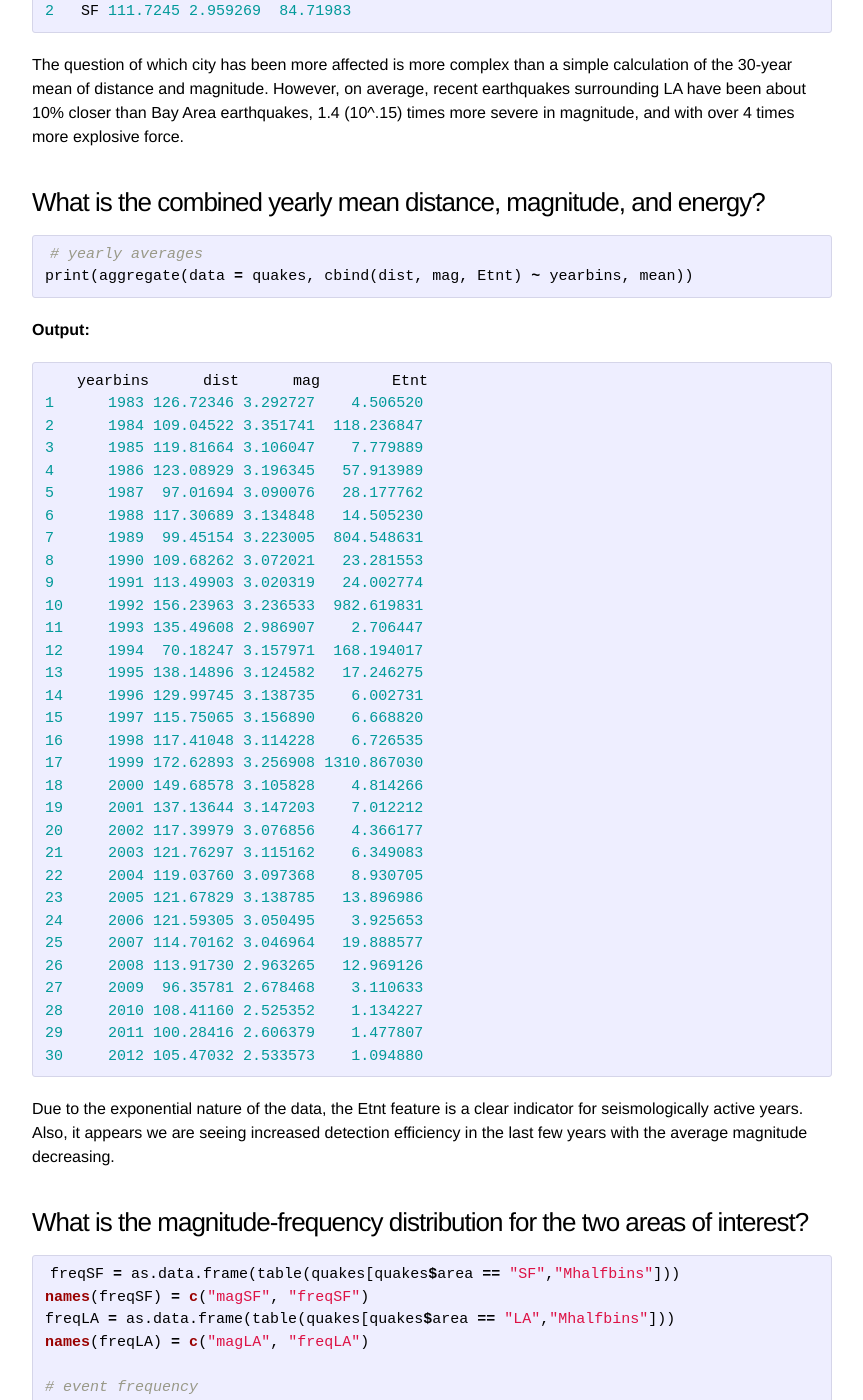
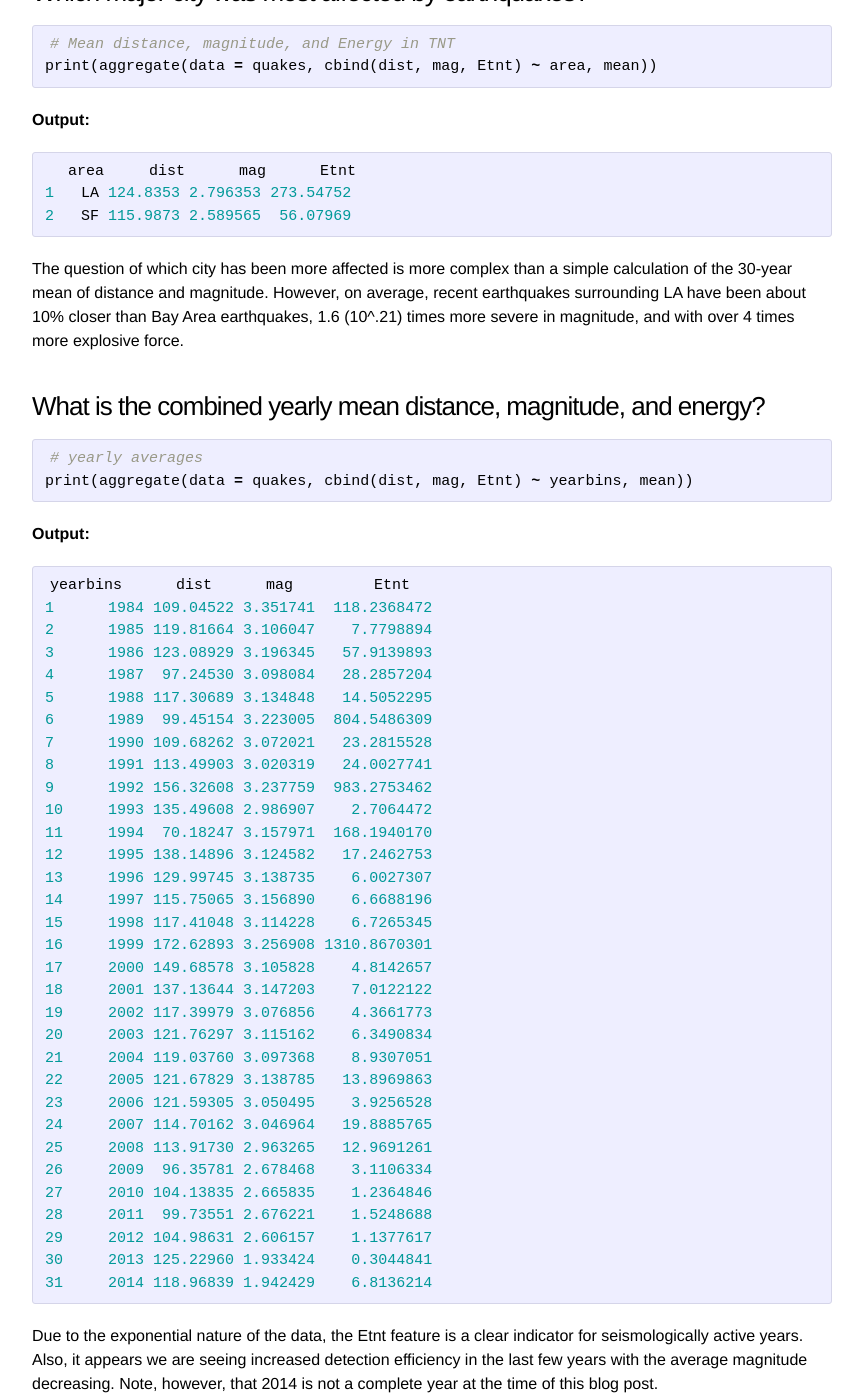
Before and after one commit to abshinn/abshinn.github.io, a Jekyll site: the page built from _posts/2014-08-19-R-and-Quakes.markdown, in a window 1280 px wide and 1400 px high, scrolled down 3532 px. Shown: the whole window, without its empty margins (208-1071 px from the left). Built offline with Jekyll 4.4.1, drawn with Linux system fonts in a browser that asks for light colours; Markdown is read by kramdown in place of the engine named in the settings; comment, search, counter and statistics services are not loaded; some of the changed text lies outside the part shown.

Commit message:
update post to include Napa quake

````diff
--- a/_posts/2014-08-19-R-and-Quakes.markdown
+++ b/_posts/2014-08-19-R-and-Quakes.markdown
@@ -6,7 +6,9 @@
 categories: R
 ---
 
-I decided to do a bit of data exploration around major California earthquakes in the last 30 years. Specifically, I will look at earthquakes within 200 km of San Francisco and Los Angeles.
+_Update: The 6.0 Napa earthquake occured a week after I originally published this post. I re-ran the code and analysis to include the new quake._
+
+I decided to do a bit of data exploration around major California earthquakes in the last 30 years. Specifically, I will look at earthquakes within 200 km of San Francisco and Los Angeles between August 1984 and August 2014.
 
 USGS has a very accessible Earthquake API and [online query form](http://earthquake.usgs.gov/earthquakes/search/). I wrote a [simple script](http://github.com/abshinn/usgs/) in Python3 which queries the API and downloads the result.
 
@@ -19,30 +21,30 @@
 ```python
 import usgs
 
-# obtain data for the greater San Francisco area, 1983 through 2012
-usgs.APIquery(starttime = "1983-01-01", endtime = "2013-01-01",
-              minmagnitude = "0.1",
+# obtain data for the greater San Francisco area, start of 1984 through August 24, 2014 in PST
+usgs.APIquery(starttime = "1984-01-01T07:00:00", endtime = "2014-08-25T07:00:00",
+              minmagnitude = "1.5",
               latitude = "37.77", longitude = "-122.44",
               minradiuskm = "0", maxradiuskm = "200",
               reviewstatus = "reviewed",
-              filename = "usgsQuery_SF_83-12.csv",
+              filename = "usgsQuery_SF_84-14.csv",
               format = "csv")
 
-# obtain data for the greater Los Angeles area, 1983 through 2012
-usgs.APIquery(starttime = "1983-01-01", endtime = "2013-01-01",
-              minmagnitude = "0.1",
+# obtain data for the greater Los Angeles area, start of 1984 through August 24, 2014 in PST
+usgs.APIquery(starttime = "1984-01-01T07:00:00", endtime = "2014-08-25T07:00:00",
+              minmagnitude = "1.5",
               latitude = "34.05", longitude = "-118.26",
               minradiuskm = "0", maxradiuskm = "200",
               reviewstatus = "reviewed",
-              filename = "usgsQuery_LA_83-12.csv",
+              filename = "usgsQuery_LA_84-14.csv",
               format = "csv")
 ```
 
 Switching over to use R, I then read the CSVs into dataframes. For convenience, I define an area label and combine the dataframes into one.
 
 ```R
-SFquakes = read.csv('usgsQuery_SF_83-12.csv', header = TRUE, stringsAsFactors = FALSE)
-LAquakes = read.csv('usgsQuery_LA_83-12.csv', header = TRUE, stringsAsFactors = FALSE)
+SFquakes = read.csv("usgsQuery_SF_84-14.csv", header = TRUE, stringsAsFactors = FALSE)
+LAquakes = read.csv("usgsQuery_LA_84-14.csv", header = TRUE, stringsAsFactors = FALSE)
 SFquakes$area = "SF"
 LAquakes$area = "LA"
 quakes = rbind(SFquakes, LAquakes)
@@ -63,6 +65,9 @@
 # create columns with year bins
 quakes$yearbins = strftime(cut(quakes$ptime, "year", right = F), "%Y")
 
+# keep one significant figure after the decimal point for magnitude
+quakes$mag = round(quakes$mag, 1)
+
 # create columns with half and whole magnitude bins
 quakes$Mhalfbins = cut(quakes$mag, seq(2.0,7.5,.5), right = F)
 quakes$Mwholebins = cut(quakes$mag, seq(2.0,8.0,1), right = F)
@@ -77,7 +82,7 @@
 
 The [Gutenberg and Richter](https://www2.bc.edu/john-ebel/GutenberRichterMagnitude.pdf) energy-magnitude relation (in Joules):
 
-> *E[M] = 10^(1.5M + 4.8)*
+> E[M] = 10^(1.5M + 4.8)
 
 ```R
 quakes$Ejoules = 10^(1.5*quakes$mag + 4.8) # units of Joules
@@ -121,13 +126,15 @@
 **Output (with annotation):**
 
 ```R
-10599 1992-06-28 11:57:38 7.3   LA 1344028.02 159.76987 <-- Landers
-7349  1999-10-16 09:46:46 7.2   LA  951498.97 175.46360 <-- Hector Mine
-3705  1989-10-18 00:04:16 6.9   SF  337604.58  94.25933 <-- Loma Prieta
-9184  1994-01-17 12:30:55 6.7   LA  169203.10  31.30647 <-- Northridge
-10587 1992-06-28 15:05:33 6.5   LA   84802.44 135.38916 <-- related to Landers
-4538  1984-04-24 21:15:20 6.1   SF   21301.41  82.69884 <-- Morgan Hill
-10869 1992-04-23 04:50:23 6.1   LA   21301.41 162.05213 <-- Joshua Tree, preceeded Landers
+                    ptime mag area       Etnt      dist
+15826 1992-06-28 11:57:38 7.3   LA 1344028.02 159.76987 <-- Landers
+12577 1999-10-16 09:46:46 7.2   LA  951498.97 175.46360 <-- Hector Mine
+6365  1989-10-18 00:04:16 6.9   SF  337604.58  94.25933 <-- Loma Prieta
+14411 1994-01-17 12:30:55 6.7   LA  169203.10  31.30647 <-- Northridge
+15814 1992-06-28 15:05:33 6.5   LA   84802.44 135.38916 <-- related to Landers
+7197  1984-04-24 21:15:20 6.1   SF   21301.41  82.69884 <-- Morgan Hill
+16096 1992-04-23 04:50:23 6.1   LA   21301.41 162.05213 <-- Joshua Tree, preceeded Landers
+6     2014-08-24 10:20:44 6.0   SF   15080.24  51.28585 <-- Napa
 ```
 
 To compare the largest earthquakes in each area, the Landers quake had an explosive force of 1.3 megatonnes of TNT, while the Loma Prieta had about 340 kilotonnes of explosive force.
@@ -145,11 +152,11 @@
 
 ```R
   area     dist      mag      Etnt
-1   LA 126.2884 3.104314 368.69829
-2   SF 111.7245 2.959269  84.71983
+1   LA 124.8353 2.796353 273.54752
+2   SF 115.9873 2.589565  56.07969
 ```
 
-The question of which city has been more affected is more complex than a simple calculation of the 30-year mean of distance and magnitude. However, on average, recent earthquakes surrounding LA have been about 10% closer than Bay Area earthquakes, 1.4 (10^.15) times more severe in magnitude, and with over 4 times more explosive force.
+The question of which city has been more affected is more complex than a simple calculation of the 30-year mean of distance and magnitude. However, on average, recent earthquakes surrounding LA have been about 10% closer than Bay Area earthquakes, 1.6 (10^.21) times more severe in magnitude, and with over 4 times more explosive force.
 
 ### What is the combined yearly mean distance, magnitude, and energy?
 
@@ -161,40 +168,41 @@
 **Output:**
 
 ```R
-   yearbins      dist      mag        Etnt
-1      1983 126.72346 3.292727    4.506520
-2      1984 109.04522 3.351741  118.236847
-3      1985 119.81664 3.106047    7.779889
-4      1986 123.08929 3.196345   57.913989
-5      1987  97.01694 3.090076   28.177762
-6      1988 117.30689 3.134848   14.505230
-7      1989  99.45154 3.223005  804.548631
-8      1990 109.68262 3.072021   23.281553
-9      1991 113.49903 3.020319   24.002774
-10     1992 156.23963 3.236533  982.619831
-11     1993 135.49608 2.986907    2.706447
-12     1994  70.18247 3.157971  168.194017
-13     1995 138.14896 3.124582   17.246275
-14     1996 129.99745 3.138735    6.002731
-15     1997 115.75065 3.156890    6.668820
-16     1998 117.41048 3.114228    6.726535
-17     1999 172.62893 3.256908 1310.867030
-18     2000 149.68578 3.105828    4.814266
-19     2001 137.13644 3.147203    7.012212
-20     2002 117.39979 3.076856    4.366177
-21     2003 121.76297 3.115162    6.349083
-22     2004 119.03760 3.097368    8.930705
-23     2005 121.67829 3.138785   13.896986
-24     2006 121.59305 3.050495    3.925653
-25     2007 114.70162 3.046964   19.888577
-26     2008 113.91730 2.963265   12.969126
-27     2009  96.35781 2.678468    3.110633
-28     2010 108.41160 2.525352    1.134227
-29     2011 100.28416 2.606379    1.477807
-30     2012 105.47032 2.533573    1.094880
+yearbins      dist      mag         Etnt
+1      1984 109.04522 3.351741  118.2368472
+2      1985 119.81664 3.106047    7.7798894
+3      1986 123.08929 3.196345   57.9139893
+4      1987  97.24530 3.098084   28.2857204
+5      1988 117.30689 3.134848   14.5052295
+6      1989  99.45154 3.223005  804.5486309
+7      1990 109.68262 3.072021   23.2815528
+8      1991 113.49903 3.020319   24.0027741
+9      1992 156.32608 3.237759  983.2753462
+10     1993 135.49608 2.986907    2.7064472
+11     1994  70.18247 3.157971  168.1940170
+12     1995 138.14896 3.124582   17.2462753
+13     1996 129.99745 3.138735    6.0027307
+14     1997 115.75065 3.156890    6.6688196
+15     1998 117.41048 3.114228    6.7265345
+16     1999 172.62893 3.256908 1310.8670301
+17     2000 149.68578 3.105828    4.8142657
+18     2001 137.13644 3.147203    7.0122122
+19     2002 117.39979 3.076856    4.3661773
+20     2003 121.76297 3.115162    6.3490834
+21     2004 119.03760 3.097368    8.9307051
+22     2005 121.67829 3.138785   13.8969863
+23     2006 121.59305 3.050495    3.9256528
+24     2007 114.70162 3.046964   19.8885765
+25     2008 113.91730 2.963265   12.9691261
+26     2009  96.35781 2.678468    3.1106334
+27     2010 104.13835 2.665835    1.2364846
+28     2011  99.73551 2.676221    1.5248688
+29     2012 104.98631 2.606157    1.1377617
+30     2013 125.22960 1.933424    0.3044841
+31     2014 118.96839 1.942429    6.8136214
 ```
 
-Due to the exponential nature of the data, the Etnt feature is a clear indicator for seismologically active years. Also, it appears we are seeing increased detection efficiency in the last few years with the average magnitude decreasing.
+Due to the exponential nature of the data, the Etnt feature is a clear indicator for seismologically active years. Also, it appears we are seeing increased detection efficiency in the last few years with the average magnitude decreasing. Note, however, that 2014 is not a complete year at the time of this blog post.
 
 ### What is the magnitude-frequency distribution for the two areas of interest?
 
@@ -212,15 +220,15 @@
 
 ```R
      magSF freqSF   magLA freqLA
-1  [2,2.5)    476 [2,2.5)    444
-2  [2.5,3)   1838 [2.5,3)   2383
-3  [3,3.5)   1505 [3,3.5)   2813
-4  [3.5,4)    455 [3.5,4)   1045
-5  [4,4.5)    173 [4,4.5)    360
-6  [4.5,5)     42 [4.5,5)     84
-7  [5,5.5)      9 [5,5.5)     34
+1  [2,2.5)   1215 [2,2.5)   1018
+2  [2.5,3)   2069 [2.5,3)   2600
+3  [3,3.5)   1540 [3,3.5)   2848
+4  [3.5,4)    460 [3.5,4)   1055
+5  [4,4.5)    169 [4,4.5)    365
+6  [4.5,5)     44 [4.5,5)     87
+7  [5,5.5)      9 [5,5.5)     35
 8  [5.5,6)      2 [5.5,6)     10
-9  [6,6.5)      1 [6,6.5)      1
+9  [6,6.5)      2 [6,6.5)      1
 10 [6.5,7)      1 [6.5,7)      2
 11 [7,7.5)      0 [7,7.5)      2
 ```
@@ -249,7 +257,7 @@
 png("SF-LA_timeVmag.png", width = 1000, height = 800)
 timeVmag = ggplot(na.omit(quakes), aes(ptime, mag)) +
            geom_point(aes(size = mag, color = dist)) +
-           ggtitle("SF and LA Earthquakes, 1983-2012") +
+           ggtitle("SF and LA Earthquakes, 1984-2014") +
            xlab("time") +
            ylab("earthquake magnitude") +
            guides(size = guide_legend(title = "magnitude")) +
@@ -271,17 +279,17 @@
 ### magnitude-frequency correlation
 
 ```R
-freq = as.data.frame(table(quakes[quakes$mag >= 2.0,c("area","mag")]))
+freq = as.data.frame(table(quakes[quakes$mag >= 2.0, c("area","mag")]))
 freq = freq[order(freq$area),]
 freq[freq$Freq == 0.0,] = NA # bins with zero counts cause log plot issues
 png("SF-LA_magVfreq.png", width = 1000, height = 800)
 magVfreq = ggplot(na.omit(freq), aes(mag, Freq)) +
            geom_point(aes(color = area), size = 4) +
-           ggtitle("SF and LA Earthquakes, 1983-2012") +
+           ggtitle("SF and LA Earthquakes, 1984-2014") +
            ylab("frequency [event count per 31 years]") +
            scale_y_log10(breaks = trans_breaks("log10", function(x) 10^x),
                          labels = trans_format("log10", math_format(10^.x))) +
-           scale_x_discrete("magnitude", breaks = seq(2,7.5,.5)) +
+           scale_x_discrete("magnitude", breaks = seq(2,7,1)) +
            geom_smooth(method = "loess", aes(group = 1), color = "black") +
            theme_grey(base_size = 12) +
            theme(text = element_text(size = 22))
````
Also changed, not shown: images/SF-LA_magVfreq.png, images/SF-LA_timeVmag.png.
